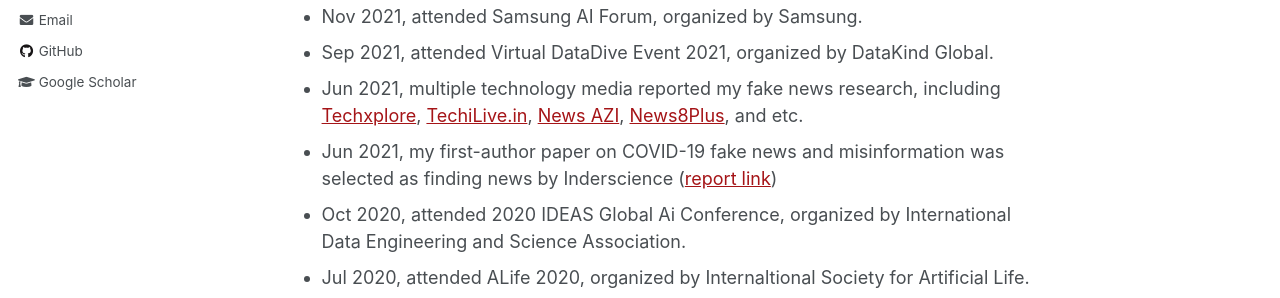
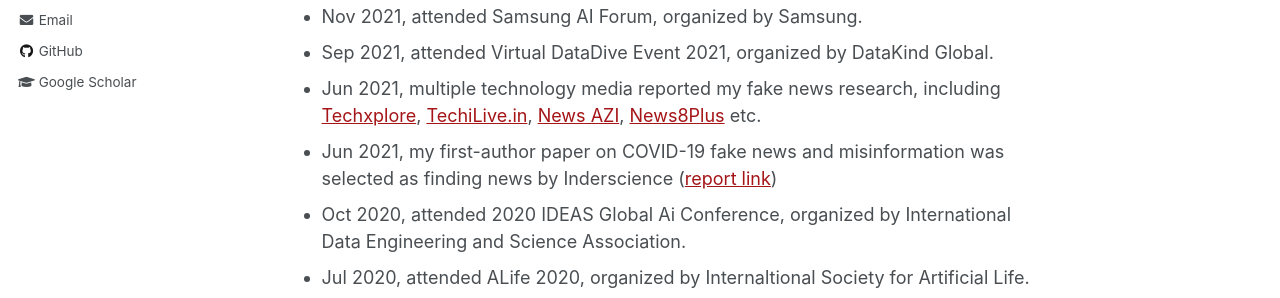
Before and after one commit to xin-wang-kr/xin-wang-kr.github.io, a Jekyll site: the page built from _pages/about.md, in a window 1280 px wide and 900 px high, scrolled down 648 px. Shown: the part 366-664 px from the top of the window. Built offline with Jekyll 4.4.1, drawn with Linux system fonts in a browser that asks for light colours.

Commit message:
Update about.md

```diff
--- a/_pages/about.md
+++ b/_pages/about.md
@@ -40,7 +40,7 @@
 * Jun 2022, attended Data+AI Summit 2022, organized by Databricks.
 * Nov 2021, attended Samsung AI Forum, organized by Samsung.
 * Sep 2021, attended Virtual DataDive Event 2021, organized by DataKind Global.
-* Jun 2021, multiple technology media reported my fake news research, including [Techxplore](https://techxplore.com/news/2021-06-fake-news.html), [TechiLive.in](https://techilive.in/editing-out-fake-news/), [News AZI](https://newsazi.com/editing-out-fake-news/), [News8Plus](https://news8plus.com/editing-out-fake-news/), and etc.
+* Jun 2021, multiple technology media reported my fake news research, including [Techxplore](https://techxplore.com/news/2021-06-fake-news.html), [TechiLive.in](https://techilive.in/editing-out-fake-news/), [News AZI](https://newsazi.com/editing-out-fake-news/), [News8Plus](https://news8plus.com/editing-out-fake-news/) etc.
 * Jun 2021, my first-author paper on COVID-19 fake news and misinformation was selected as finding news by Inderscience ([report link](https://sciencespot.co.uk/editing-out-fake-news.html))
 * Oct 2020, attended 2020 IDEAS Global Ai Conference, organized by International Data Engineering and Science Association.
 * Jul 2020, attended ALife 2020, organized by Internaltional Society for Artificial Life.
```
